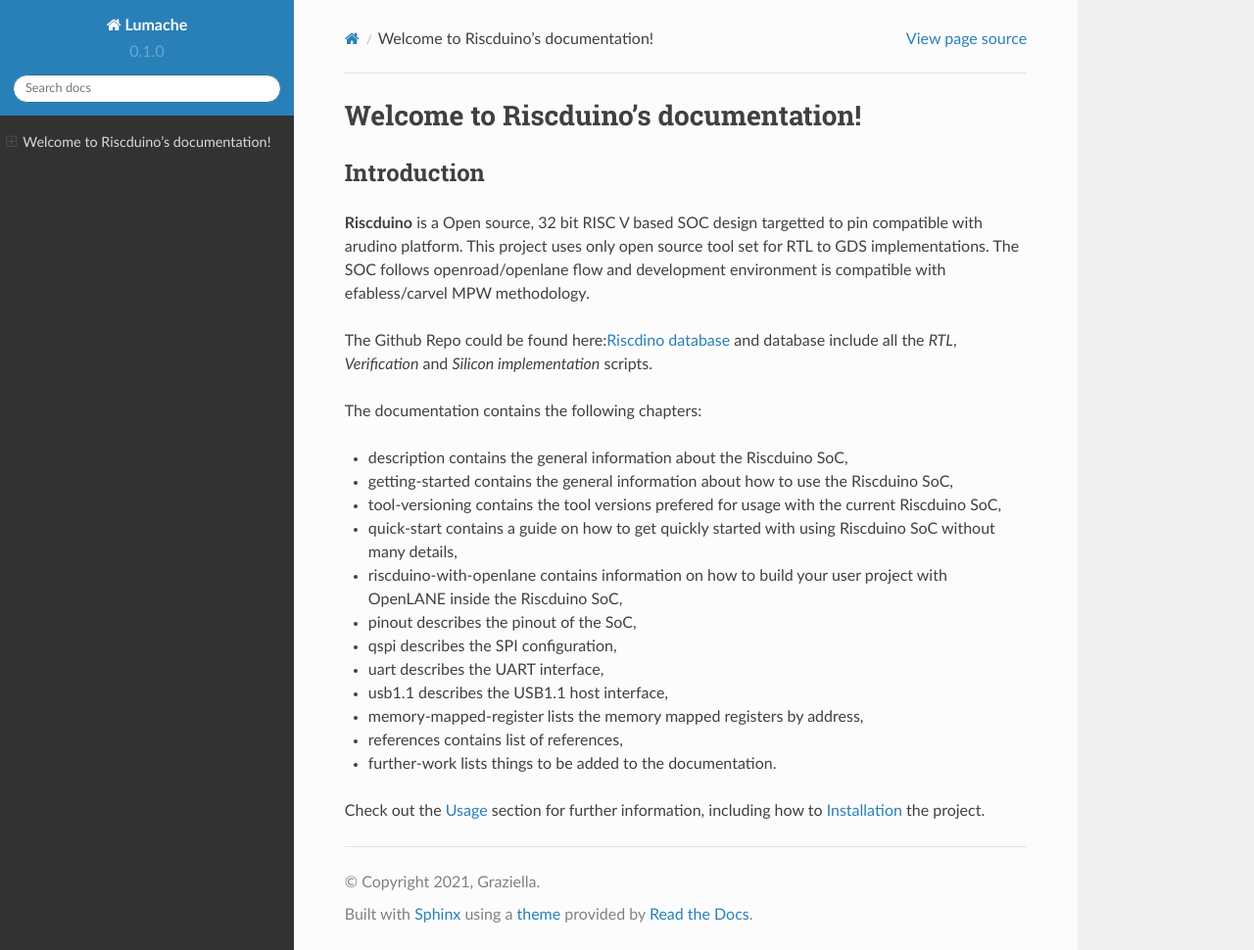
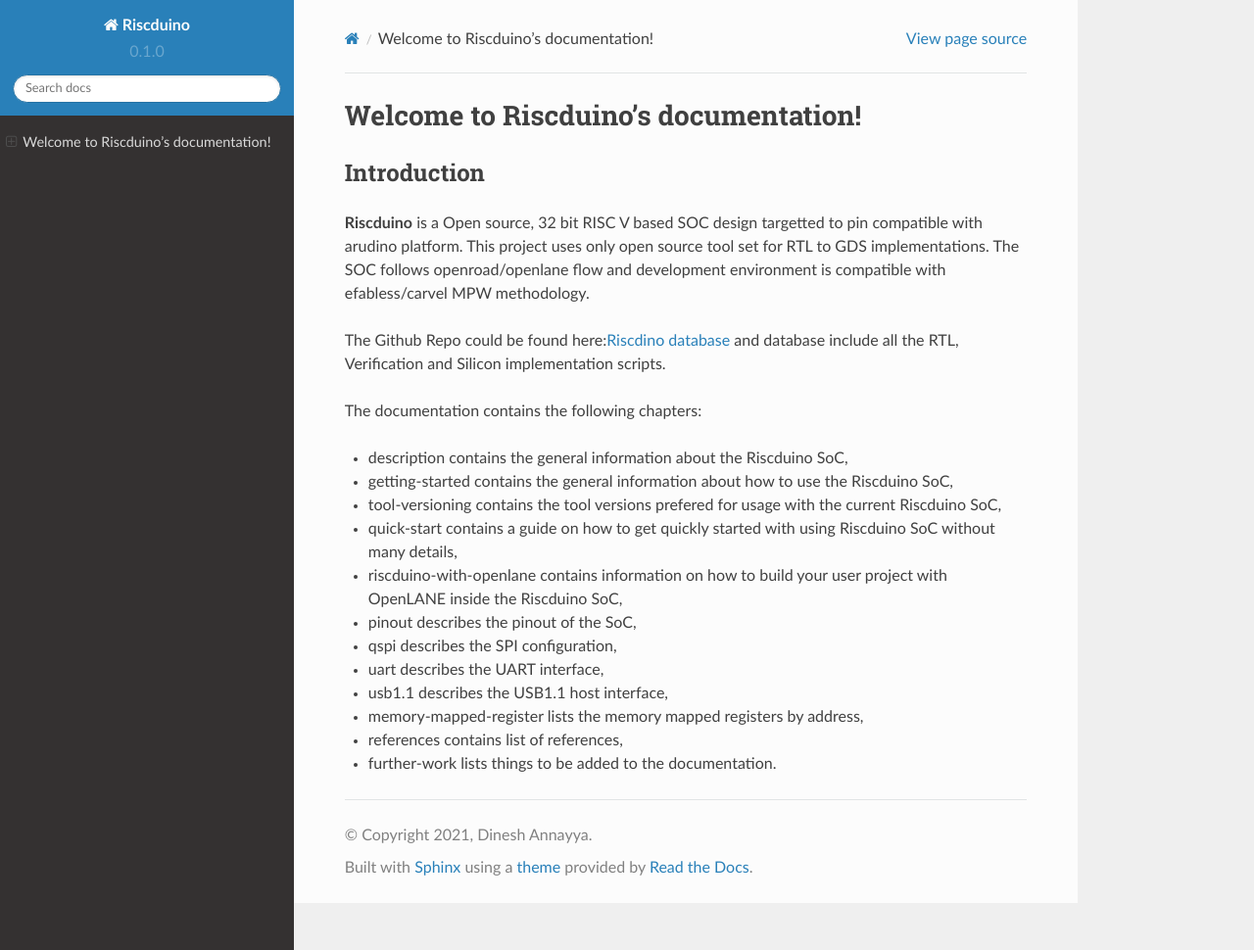
Before and after one commit to dineshannayya/riscduino-docs, a Sphinx documentation site: the page built from docs/source/index.rst, in a window 1280 px wide and 970 px high. Shown: the whole window at 98% size. Built offline with Sphinx 7.4.7 and the Read the Docs theme 2.0.0, drawn with Linux system fonts in a browser that asks for light colours; pages that are not in the unit, such as notebooks, are missing from menus.

Commit message:
doc update

```diff
--- a/docs/source/conf.py
+++ b/docs/source/conf.py
@@ -2,9 +2,9 @@
 
 # -- Project information
 
-project = 'Lumache'
-copyright = '2021, Graziella'
-author = 'Graziella'
+project = 'Riscduino'
+copyright = '2021, Dinesh Annayya'
+author = 'Dinesh Annayya'
 
 release = '0.1'
 version = '0.1.0'
--- a/docs/source/index.rst
+++ b/docs/source/index.rst
@@ -24,9 +24,6 @@
 
 .. include:: introduction.rst
 
-Check out the :doc:`usage` section for further information, including
-how to :ref:`installation` the project.
-
 .. toctree::
    :hidden:
    :maxdepth: 1
--- a/docs/source/introduction.rst
+++ b/docs/source/introduction.rst
@@ -25,7 +25,7 @@
 The SOC follows openroad/openlane flow and development environment is compatible with efabless/carvel MPW methodology.
 
 The Github Repo could be found here:`Riscdino database <https://github.com/dineshannayya/riscduino/>`_
-and database include all the *RTL*, *Verification* and *Silicon implementation* scripts.
+and database include all the RTL, Verification and Silicon implementation scripts.
 
 The documentation contains the following chapters:
 
```
